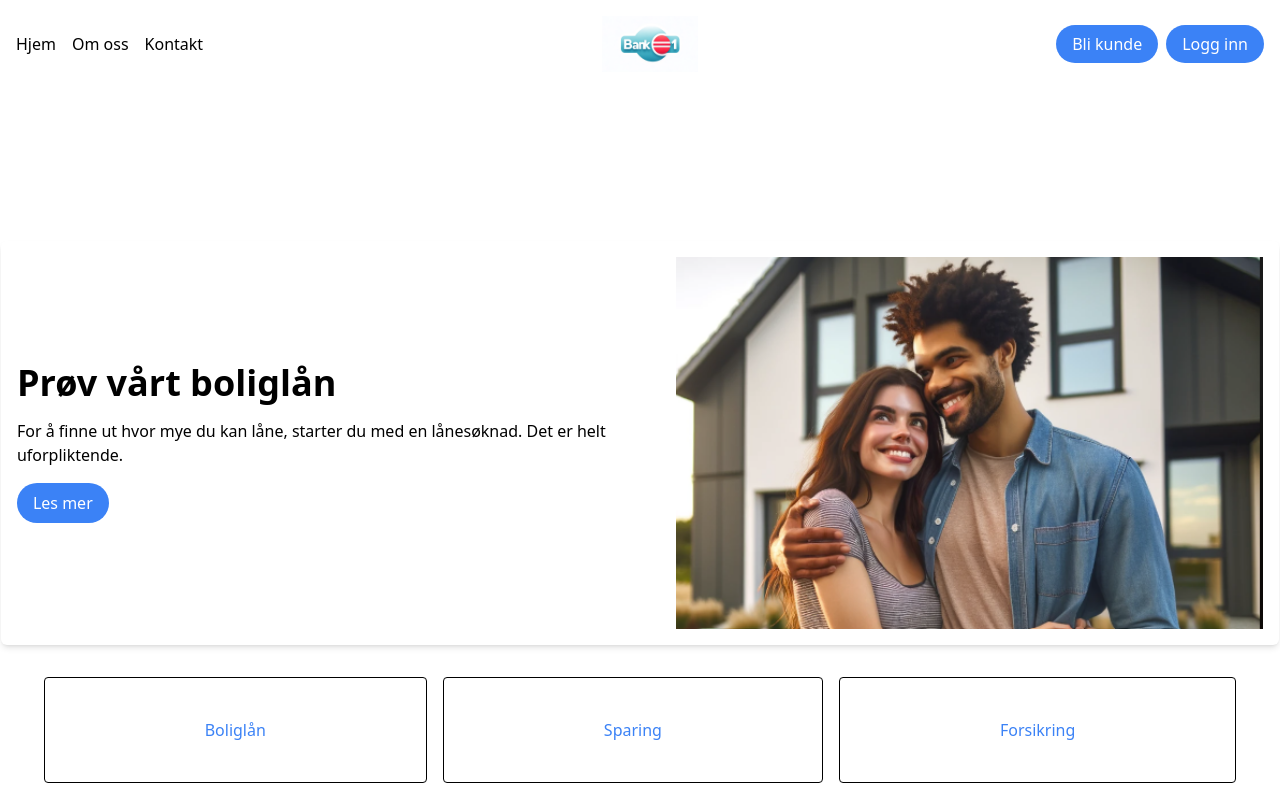
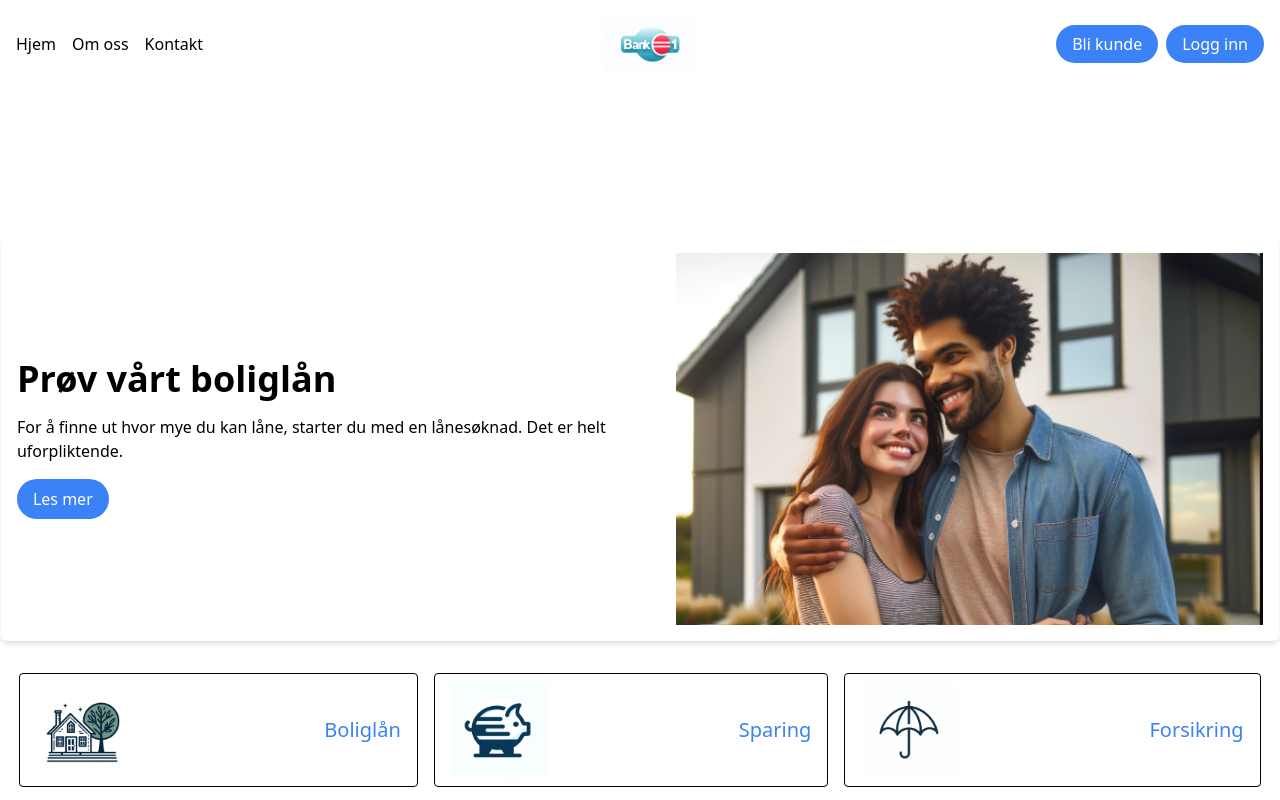
Before and after one commit to FredrikBallestad/bank1, a Next.js app: page / in a window 1280 px wide. Built offline with nearby package versions, Linux system fonts and the light colour scheme.

Commit message:
added pictures to the buttons for the home page

```diff
--- a/app/Bli_Kunde/page.tsx
+++ b/app/Bli_Kunde/page.tsx
@@ -56,7 +56,6 @@ const Bli_Kunde = () => {
 
       // Lagre token og omdiriger brukeren
       localStorage.setItem('token', responseData.token);
-      //window.location.href = '/Konto/konto';
       if (response.ok) {
         // Registrering vellykket, håndter videre logikk her
         router.push('/Konto');
--- a/app/page.tsx
+++ b/app/page.tsx
@@ -22,18 +22,19 @@ export default function Home() {
       </div>
 
       <div className="flex justify-center mt-8 space-x-4 mb-8">
-        <button className="bg-white text-blue-500 px-40 py-10 rounded border border-black hover:bg-blue-500 hover:text-white transition-colors duration-300">
+        <button className="text-xl bg-white text-blue-500 px-4 py-2 rounded border border-black hover:bg-blue-500 hover:text-white transition-colors duration-300 flex items-center">
+          <img src="/images/boliglånhus.webp" alt="Boliglån" className="w-18 h-24 mr-48" />
           Boliglån
         </button>
-        <button className="bg-white text-blue-500 px-40 py-10 rounded border border-black hover:bg-blue-500 hover:text-white transition-colors duration-300">
+        <button className="text-xl bg-white text-blue-500 px-4 py-2 rounded border border-black hover:bg-blue-500 hover:text-white transition-colors duration-300 flex items-center">
+          <img src="/images/sparegris.webp" alt="Sparing" className="w-18 h-24 mr-48" />
           Sparing
         </button>
-        <button className="bg-white text-blue-500 px-40 py-10 rounded border border-black hover:bg-blue-500 hover:text-white transition-colors duration-300">
+        <button className="text-xl bg-white text-blue-500 px-4 py-2 rounded border border-black hover:bg-blue-500 hover:text-white transition-colors duration-300 flex items-center">
+          <img src="/images/forsikring.webp" alt="Sparing" className="w-18 h-24 mr-48" />
           Forsikring
         </button>
       </div>
-
-
 
       {/*<div className="w-4/5 mx-auto mt-8 bg-blue-500 p-4 rounded-md shadow-md text-white flex h-96">
         <div className="w-1/2">
```
Also changed, not shown: public/images/boliglånhus.webp (added), public/images/forsikring.webp (added).
